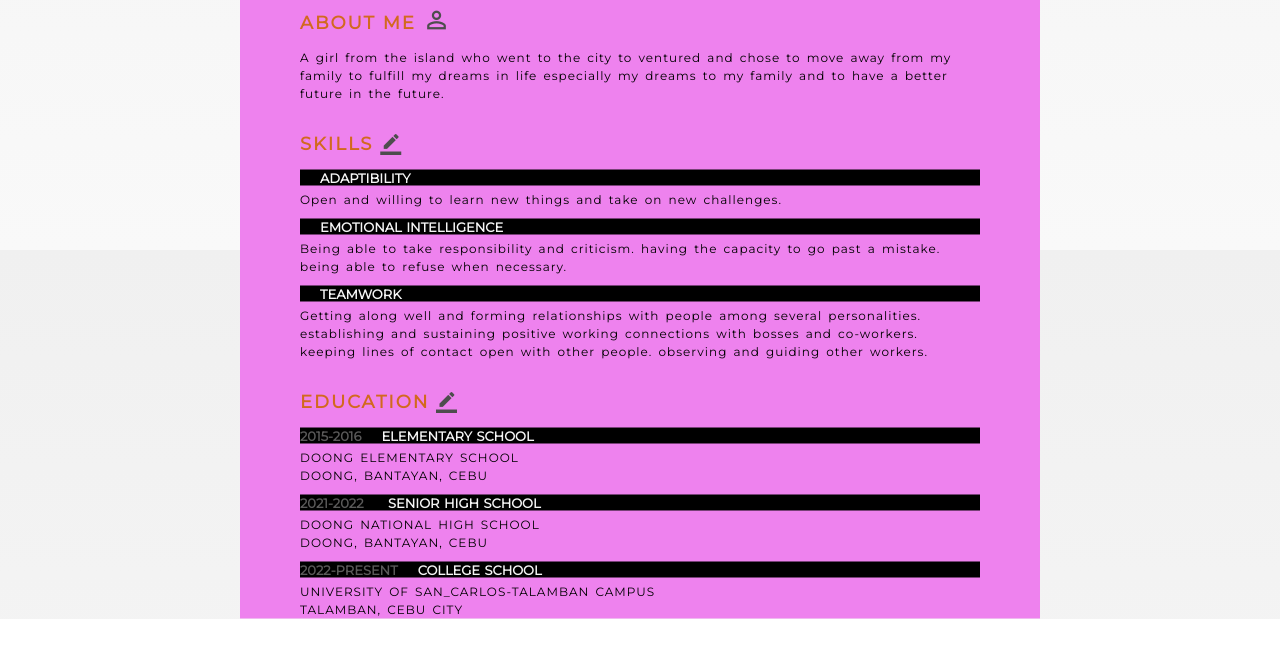
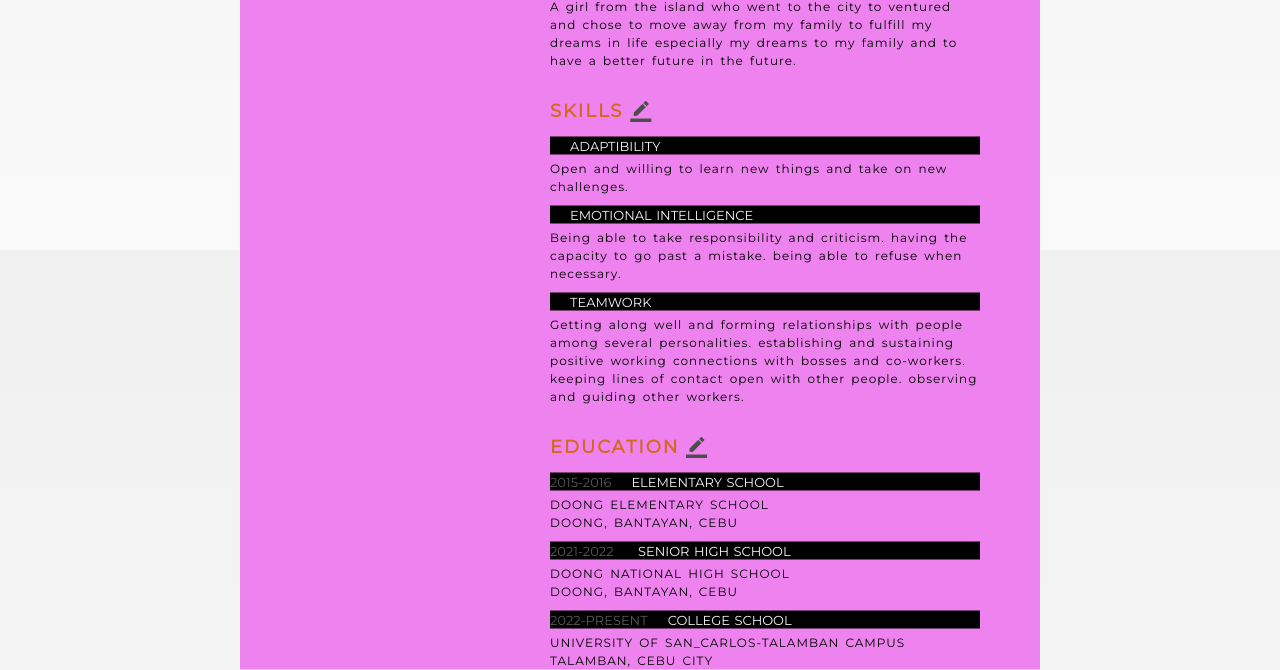
Before and after one commit to grazieeeee/grazieeeee., a plain HTML site: page index.html in a window 1280 px wide. Shown: the part 726-1396 px from the top of the page. Before the commit the page ends 1345 px from the top, so only its background shows below. Drawn offline with Linux system fonts and the light colour scheme.

Commit message:
updated resume.css

```diff
--- a/resume.css
+++ b/resume.css
@@ -13,7 +13,7 @@ body{
 	background-color: #85524e;
 	padding: 10px;
 	color: #030303;
-	text-align: center;
+	text-align: left;
 	text-align: center;
 	border: 5px solid #6f552f;
 	width: 65%;
@@ -29,15 +29,15 @@ body{
 	left: 50%;
 	top: 60%;
 }
-.center{
+.lift{
 	background-color: rgb(224, 191, 180);
 	width: 200px;
 	height: 100%;
-	float: center;
+	float: lift;
 }
-.center{
+.right{
 	width: 550px;
-	float: center;
+	float: right;
 }
 .profile img{
 	height: 180px;
@@ -148,6 +148,16 @@ body{
 	line-height: 18px;
 	margin-top: 5px;
 }
+
+.p3{
+	font-size: 12px;
+	font-weight: 300;
+	letter-spacing: 1px;
+	word-spacing: 2px;
+	line-height: 18px;
+	margin-top: 5px;
+}
+
 h2{
 	font-size: 18px;
 	margin-bottom: 15px;
```
